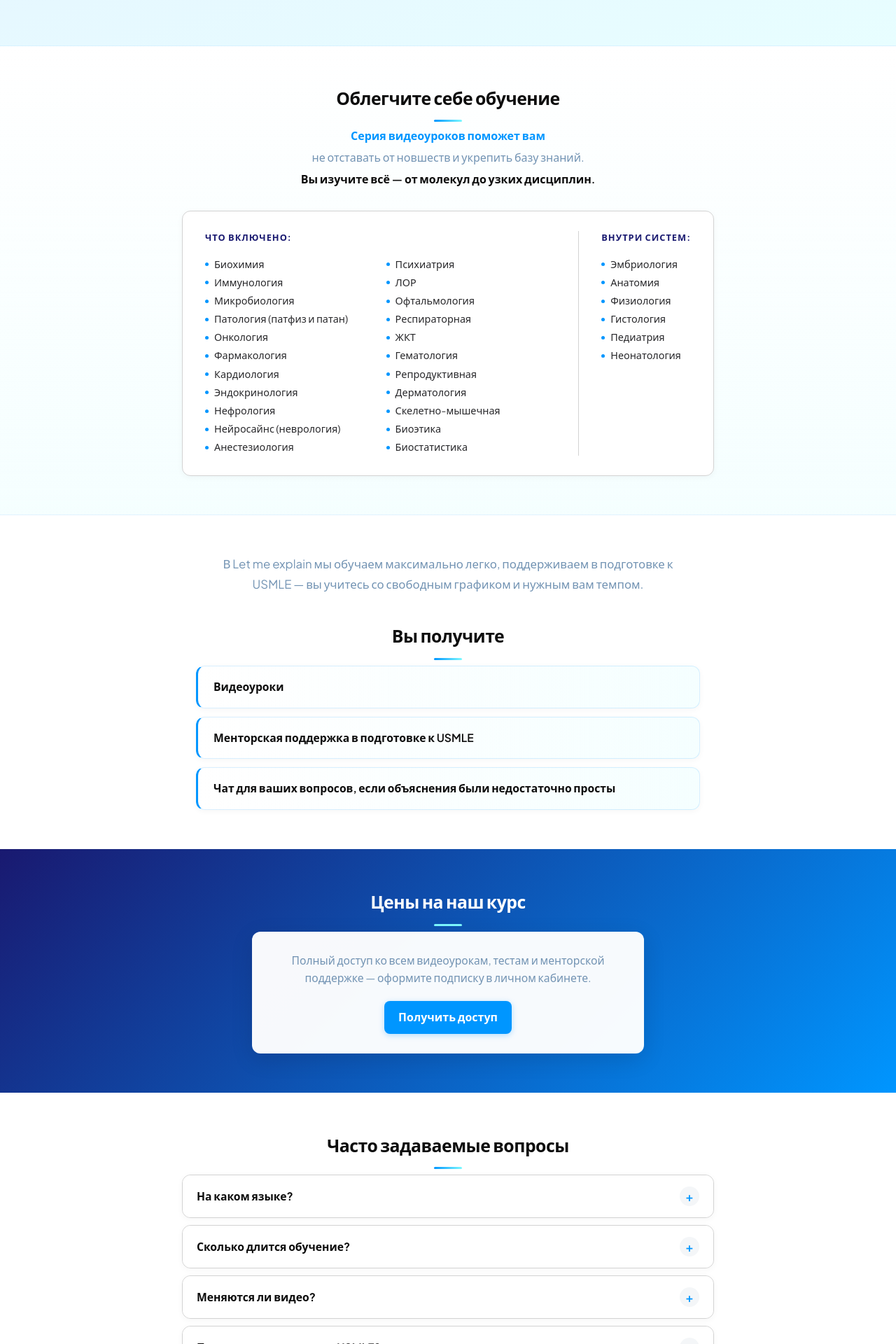
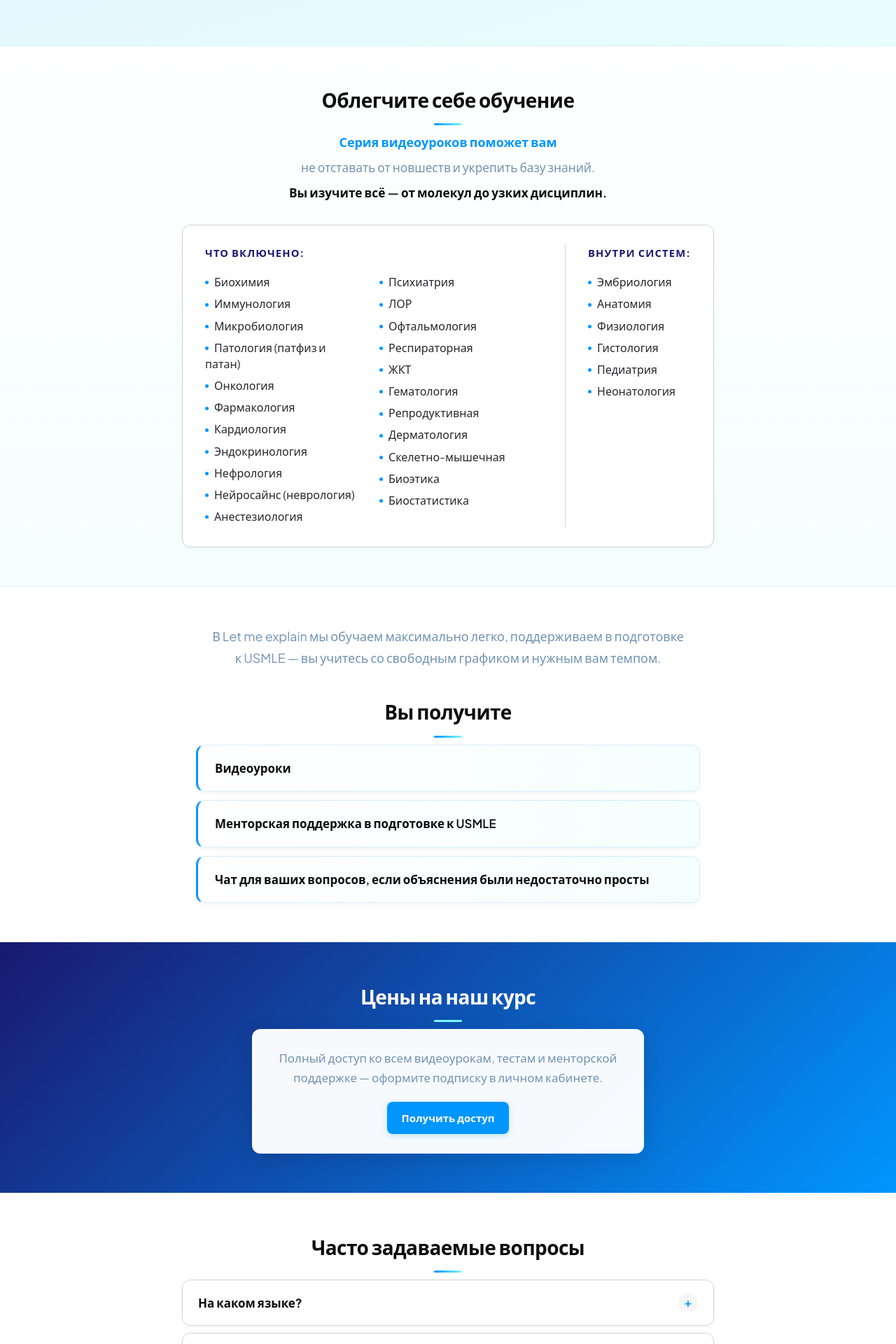
Before and after one commit to isan228/lemeexp, a React (Vite) app in the folder frontend/: page / in a window 1280 px wide. Shown: the part 760-2680 px from the top of the page at 70% size. Built offline with nearby package versions, Linux system fonts and the light colour scheme.

Commit message:
chore: deploy 2026-06-20T01-02

```diff
--- a/frontend/src/styles/landing-ui.css
+++ b/frontend/src/styles/landing-ui.css
@@ -71,7 +71,7 @@
 .landing-nav-links .nav-anchor {
   color: var(--lp-charcoal);
   font-weight: 600;
-  font-size: 14px;
+  font-size: 15px;
 }
 
 .landing-marketing .nav-anchor:hover {
@@ -87,6 +87,7 @@
   border: none;
   border-radius: var(--lp-radius-sm);
   font-weight: 600;
+  font-size: 15px;
   box-shadow: 0 2px 8px rgba(0, 150, 255, 0.28);
   transition: background 0.15s ease, box-shadow 0.15s ease;
 }
@@ -138,6 +139,7 @@
 
 .landing-marketing .landing-main-wide {
   padding-top: 0;
+  font-size: 1.02rem;
 }
 
 /* —— Hero (full viewport, full-bleed background) —— */
@@ -289,9 +291,9 @@
 
 .landing-section-title {
   color: var(--lp-black);
-  font-size: clamp(1.3rem, 2.5vw, 1.55rem);
+  font-size: clamp(1.45rem, 2.8vw, 1.75rem);
   font-weight: 700;
-  margin: 0 0 8px;
+  margin: 0 0 10px;
   letter-spacing: -0.02em;
   text-align: center;
 }
@@ -308,11 +310,11 @@
 
 .landing-section-intro {
   text-align: center;
-  max-width: 540px;
+  max-width: 560px;
   margin: 0 auto 32px;
   color: var(--lp-slate);
-  line-height: 1.6;
-  font-size: 0.97rem;
+  line-height: 1.65;
+  font-size: 1.06rem;
 }
 
 /* —— Curriculum —— */
@@ -324,15 +326,16 @@
 }
 
 .landing-curriculum-intro p {
-  margin: 0 0 6px;
+  margin: 0 0 8px;
   color: var(--lp-slate);
-  font-size: 1rem;
-  line-height: 1.55;
+  font-size: 1.08rem;
+  line-height: 1.6;
 }
 
 .landing-curriculum-intro p:first-child {
   color: var(--lp-blue);
   font-weight: 600;
+  font-size: 1.12rem;
 }
 
 .landing-curriculum-intro p:last-child {
@@ -357,7 +360,7 @@
 
 .landing-curriculum-heading {
   margin: 0 0 14px;
-  font-size: 0.8rem;
+  font-size: 0.92rem;
   font-weight: 700;
   color: var(--lp-navy);
   text-transform: uppercase;
@@ -377,10 +380,10 @@
 }
 
 .landing-curriculum-list li {
-  padding: 3px 0;
+  padding: 4px 0;
   color: var(--lp-charcoal);
-  line-height: 1.4;
-  font-size: 0.9rem;
+  line-height: 1.45;
+  font-size: 1rem;
   break-inside: avoid;
 }
 
@@ -414,7 +417,7 @@
 .landing-about-intro p {
   margin: 0;
   color: var(--lp-slate);
-  font-size: 1.05rem;
+  font-size: 1.12rem;
   line-height: 1.7;
 }
 
@@ -428,15 +431,15 @@
 }
 
 .landing-marketing .landing-benefit-item {
-  padding: 18px 22px;
+  padding: 20px 24px;
   border-radius: var(--lp-radius);
   background: linear-gradient(90deg, rgba(255, 255, 255, 0.95) 0%, rgba(125, 249, 255, 0.08) 100%);
   border: 1px solid rgba(0, 150, 255, 0.15);
   border-left: 3px solid var(--lp-blue);
   color: var(--lp-black);
   font-weight: 600;
-  font-size: 0.98rem;
-  line-height: 1.45;
+  font-size: 1.06rem;
+  line-height: 1.5;
 }
 
 /* —— Pricing —— */
@@ -453,7 +456,7 @@
   margin: 0 0 20px;
   color: var(--lp-slate);
   line-height: 1.65;
-  font-size: 0.98rem;
+  font-size: 1.06rem;
 }
 
 .landing-pricing .btn-primary {
@@ -486,16 +489,16 @@
   align-items: center;
   justify-content: space-between;
   gap: 16px;
-  padding: 16px 20px;
+  padding: 18px 22px;
   border: none;
   background: var(--lp-white);
   color: var(--lp-black);
   font-family: inherit;
-  font-size: 0.98rem;
+  font-size: 1.06rem;
   font-weight: 700;
   text-align: left;
   cursor: pointer;
-  line-height: 1.4;
+  line-height: 1.45;
 }
 
 .landing-faq-question:hover {
@@ -522,12 +525,12 @@
 
 .landing-faq-answer {
   margin: 0;
-  padding: 0 20px 18px;
+  padding: 0 22px 20px;
   color: var(--lp-slate);
-  font-size: 0.95rem;
-  line-height: 1.65;
+  font-size: 1.03rem;
+  line-height: 1.7;
   border-top: 1px solid var(--lp-gray-light);
-  padding-top: 14px;
+  padding-top: 16px;
 }
 
 /* —— Reviews —— */
@@ -542,14 +545,18 @@
 
 .landing-review-text {
   color: var(--lp-charcoal);
-  line-height: 1.6;
+  line-height: 1.65;
   margin: 0 0 14px;
-  font-size: 0.95rem;
+  font-size: 1.03rem;
 }
 
 .landing-review footer strong {
   color: var(--lp-black);
-  font-size: 0.9rem;
+  font-size: 0.98rem;
+}
+
+.landing-marketing .landing-review .muted.small {
+  font-size: 0.92rem;
 }
 
 /* —— CTA —— */
@@ -639,9 +646,19 @@
 
 .landing-marketing .landing-footer-heading {
   color: var(--lp-gray);
-  font-size: 11px;
+  font-size: 12px;
   letter-spacing: 0.1em;
   text-transform: uppercase;
+}
+
+.landing-marketing .landing-footer-contacts,
+.landing-marketing .landing-footer-links {
+  font-size: 15px;
+}
+
+.landing-marketing .landing-footer-copy {
+  color: var(--lp-slate);
+  font-size: 14px;
 }
 
 .landing-marketing .landing-footer-contacts a,
@@ -652,10 +669,6 @@
 .landing-marketing .landing-footer-contacts a:hover,
 .landing-marketing .landing-footer-links a:hover {
   color: var(--lp-blue);
-}
-
-.landing-marketing .landing-footer-copy {
-  color: var(--lp-slate);
 }
 
 /* —— Header misc —— */
```
